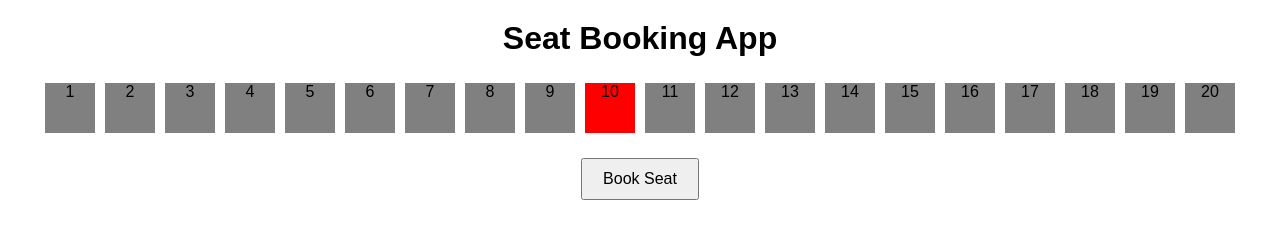
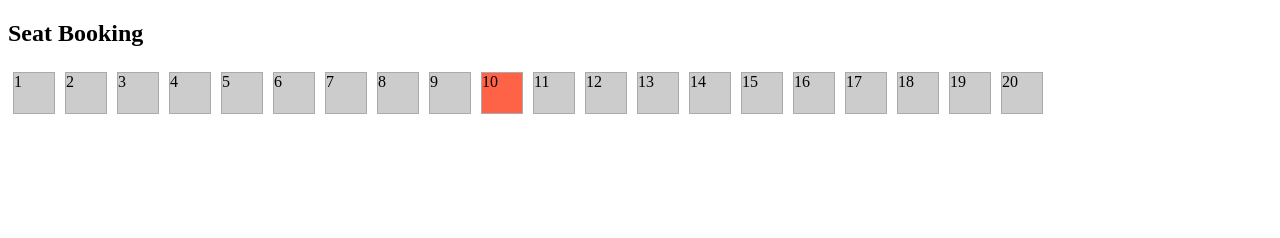
Before and after one commit to abhishekgupta-99/seatbooking, a plain HTML site: page index.html in a window 1280 px wide. Both pictures are taken after a click on the element "10". Drawn offline with Linux system fonts and the light colour scheme.

Commit message:
Update index.html

```diff
--- a/index.html
+++ b/index.html
@@ -1,15 +1,60 @@
 <!DOCTYPE html>
 <html lang="en">
 <head>
-  <meta charset="UTF-8">
-  <meta name="viewport" content="width=device-width, initial-scale=1.0">
-  <title>Seat Booking App</title>
-  <link rel="stylesheet" href="index.css">
+<meta charset="UTF-8">
+<meta name="viewport" content="width=device-width, initial-scale=1.0">
+<title>Seat Booking</title>
+<style>
+    .seat {
+        width: 40px;
+        height: 40px;
+        background-color: #ccc;
+        margin: 5px;
+        display: inline-block;
+        border: 1px solid #aaa;
+        cursor: pointer;
+    }
+    .booked {
+        background-color: #ff6347; /* Red color for booked seats */
+        cursor: not-allowed;
+    }
+</style>
 </head>
 <body>
-  <h1>Seat Booking App</h1>
-  <div id="seats-container"></div>
-  <button id="book-btn">Book Seat</button>
-  <script src="script.js"></script>
+    <h2>Seat Booking</h2>
+    <div id="seats"></div>
+    <script>
+        // Array to store seat status (true for booked, false for available)
+        let seats = Array(20).fill(false); // Assuming 20 seats
+
+        // Function to render seats
+        function renderSeats() {
+            const seatsDiv = document.getElementById('seats');
+            seatsDiv.innerHTML = ''; // Clear previous seats
+            for (let i = 0; i < seats.length; i++) {
+                const seat = document.createElement('div');
+                seat.classList.add('seat');
+                if (seats[i]) {
+                    seat.classList.add('booked');
+                }
+                seat.textContent = i + 1; // Seat numbers start from 1
+                seat.addEventListener('click', () => bookSeat(i));
+                seatsDiv.appendChild(seat);
+            }
+        }
+
+        // Function to book a seat
+        function bookSeat(seatIndex) {
+            if (!seats[seatIndex]) {
+                seats[seatIndex] = true; // Mark the seat as booked
+                renderSeats(); // Re-render seats
+            } else {
+                alert('This seat is already booked!');
+            }
+        }
+
+        // Initial rendering of seats
+        renderSeats();
+    </script>
 </body>
 </html>
```
